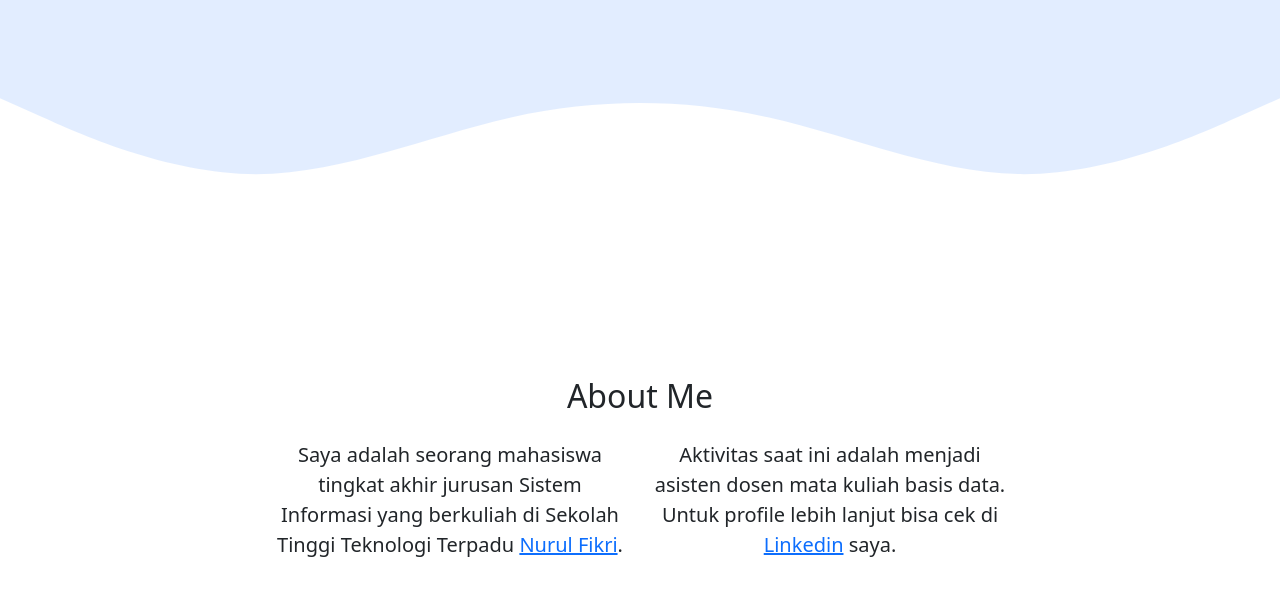
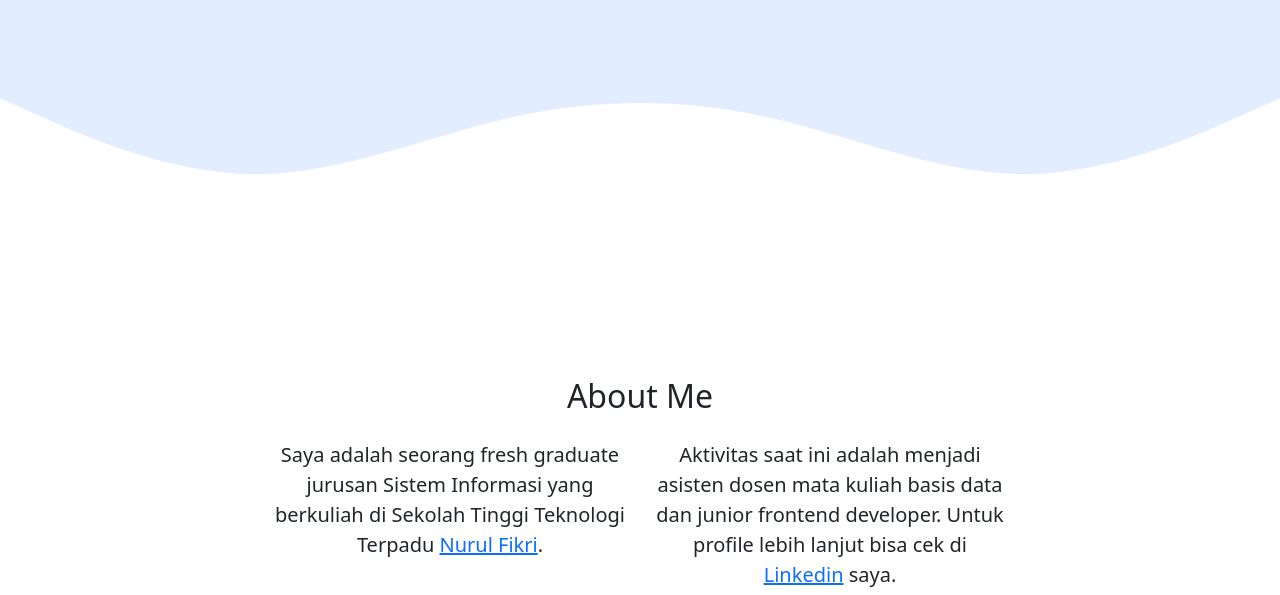
Before and after one commit to hadyanaa/hadyanaa.github.io, a plain HTML site: page index.html in a window 1280 px wide. Shown: the part 357-952 px from the top of the page. Drawn offline with nearby package versions, Linux system fonts and the light colour scheme.

Commit message:
update about me

```diff
--- a/index.html
+++ b/index.html
@@ -75,10 +75,10 @@
         </div>
         <div class="row justify-content-center fs-5 text-center">
           <div class="col-md-4">
-            <p>Saya adalah seorang mahasiswa tingkat akhir jurusan Sistem Informasi yang berkuliah di Sekolah Tinggi Teknologi Terpadu <a href="https://nurulfikri.ac.id/" target="_blank">Nurul Fikri</a>.</p>
+            <p>Saya adalah seorang fresh graduate jurusan Sistem Informasi yang berkuliah di Sekolah Tinggi Teknologi Terpadu <a href="https://nurulfikri.ac.id/" target="_blank">Nurul Fikri</a>.</p>
           </div>
           <div class="col-md-4">
-            <p>Aktivitas saat ini adalah menjadi asisten dosen mata kuliah basis data. Untuk profile lebih lanjut bisa cek di <a href="https://www.linkedin.com/in/hadyanaa/" target="_blank">Linkedin</a> saya.</p>
+            <p>Aktivitas saat ini adalah menjadi asisten dosen mata kuliah basis data dan junior frontend developer. Untuk profile lebih lanjut bisa cek di <a href="https://www.linkedin.com/in/hadyanaa/" target="_blank">Linkedin</a> saya.</p>
           </div>
         </div>
       </div>
```
